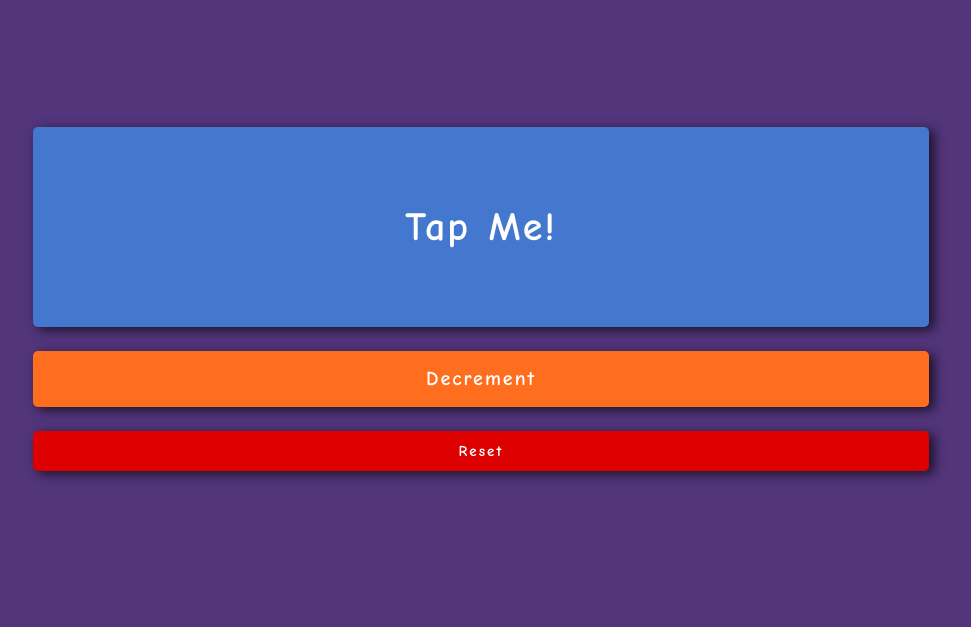
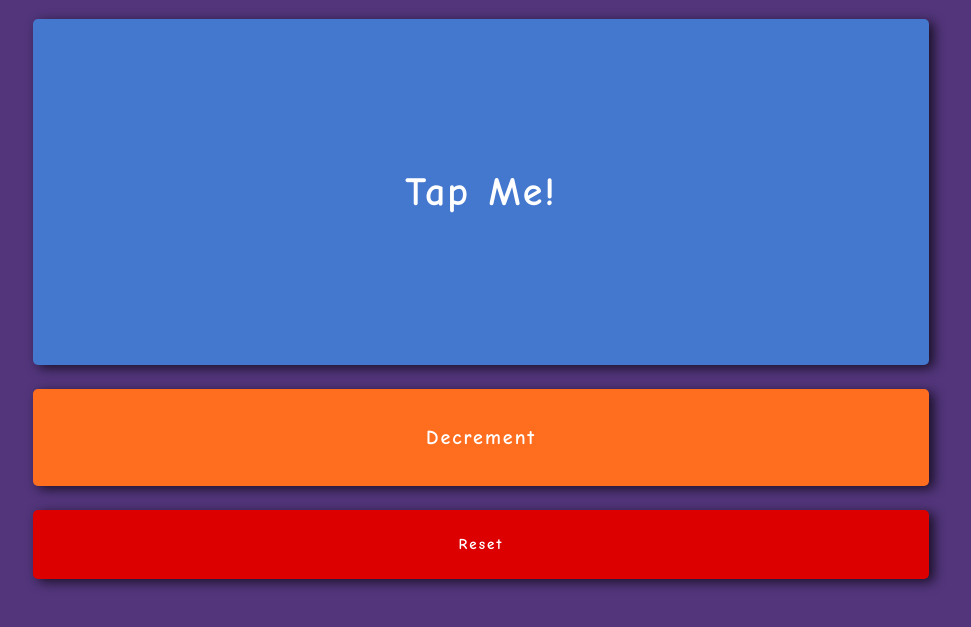
Before and after one commit to Kunnal23/TapME, a plain HTML site: page index.html in a window 1280 px wide. Shown: the part 61-688 px from the top of the page, without its empty margins (159-1130 px from the left). Drawn offline with Linux system fonts and the light colour scheme.

Commit message:
Minor fixes

```diff
--- a/style.css
+++ b/style.css
@@ -1,6 +1,6 @@
 body{
     background: #52357B;
-    font-family: "Comic Sans MS", cursive, sans-serif;
+    font-family: "Comic Sans MS";
 	font-size: 16px;
 	letter-spacing: 2px;
 	word-spacing: 2px;
@@ -29,7 +29,7 @@ body{
 	border-radius: 5px;
 	border: none;
 	box-shadow: 5px 3px 12px 0px rgba(0, 0, 0, 0.69);
-	font-family: "Comic Sans MS", cursive, sans-serif;
+	font-family: "Comic Sans MS";
 	letter-spacing: 2px;
 	word-spacing: 2px;
 	font-weight: 700;
@@ -40,21 +40,21 @@ body{
 }
 
 #tap-btn {
-	height: 25vh;
+	height: 50vh;
 	width: 70vw;
     background: #4477CE;
     font-size: 40px;
 }
 
 #decr-btn {
-	height: 7vh;
+	height: 14vh;
 	width: 70vw;
     background: #FF6D1F;
     font-size: 20px;
 }
 
 #reset-btn {
-	height: 5vh;
+	height: 10vh;
 	width: 70vw;
     background: #DC0000;
     font-size: 15px;
```
